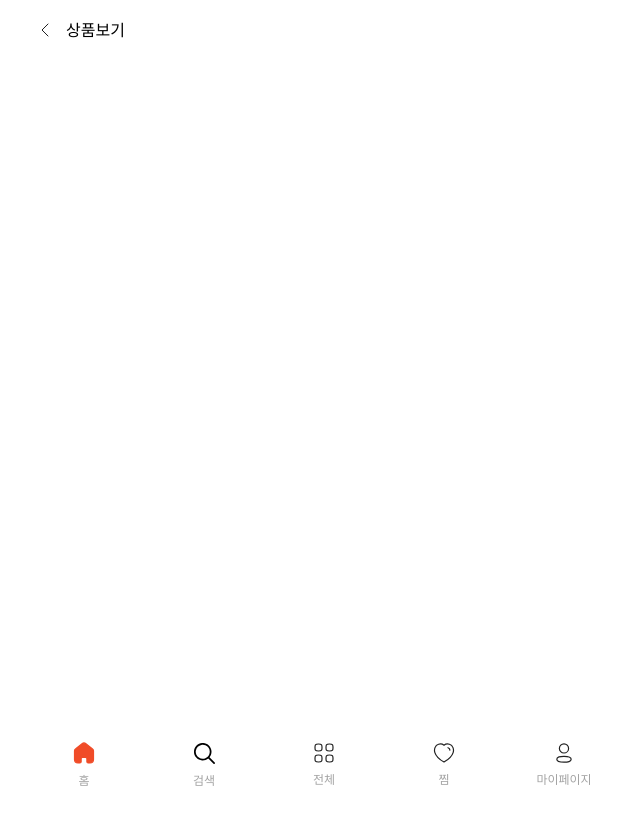
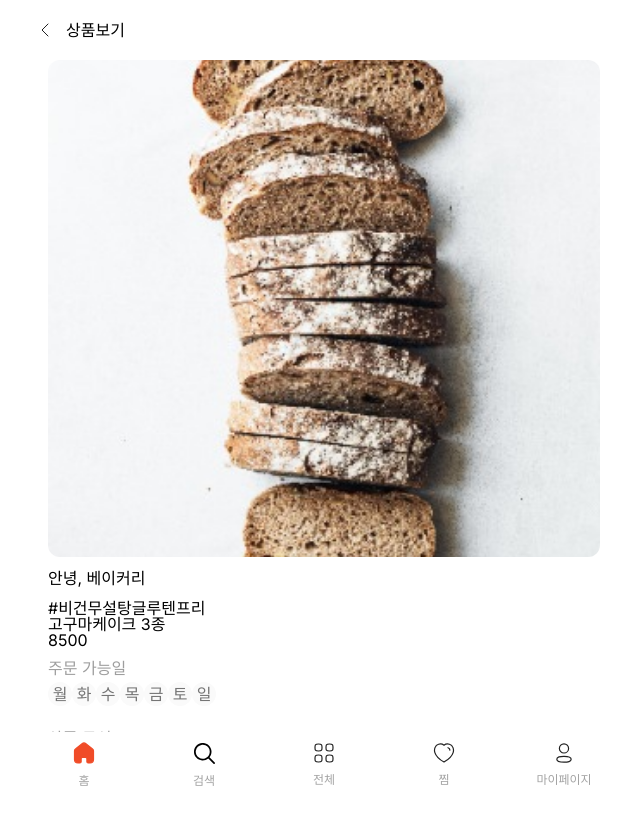
Before and after one commit to hyejinny97/bbangle, a Next.js app: page /products/1 in a window 1280 px wide. Shown: the top 824 px of the page, without its empty margins (316-956 px from the left). Before the commit the page ends 800 px from the top, so only its background shows below. Built offline with nearby package versions, Linux system fonts and the light colour scheme.

Commit message:
💄 Design:  상세페이지 레이아웃

```diff
--- a/src/app/products/[id]/page.tsx
+++ b/src/app/products/[id]/page.tsx
@@ -1,9 +1,64 @@
+'use client';
+
 import Header from '@/components/commons/header/server/Header';
+
+const product = {
+    id: 1,
+    category: '상품별',
+    productImg: '/assets/breadImg.jpeg',
+    productName: '고구마케이크 3종',
+    storeName: '안녕, 베이커리',
+    tag: ['#비건', '무설탕', '글루텐프리'],
+    price: 8500
+};
+const ProductInfo = () => {
+    return (
+        <div className="flex-col flex-wrap w-[92%] m-auto  gap-x-[4%] gap-y-2">
+            <div className="py-[13.5px]">{product.storeName}</div>
+            <div>
+                <div>{product.tag}</div>
+                <div>{product.productName}</div>
+                <div>{product.price}</div>
+            </div>
+            <div className="flex flex-col gap-3">
+                <div className="py-3">
+                    <h2 className="text-[#9E9E9E] pb-[6px]">주문 가능일</h2>
+                    <div className="flex">
+                        {['월', '화', '수', '목', '금', '토', '일'].map(item => (
+                            <div
+                                key={item}
+                                className="rounded-full w-[24px] h-[24px] text-[#757575] bg-[#FAFAFA] flex items-center justify-center"
+                            >
+                                {item}
+                            </div>
+                        ))}
+                    </div>
+                </div>
+                <div>
+                    <h2 className="text-[#9E9E9E] pb-[6px]">상품 구성</h2>
+                    <div>상품입니다</div>
+                </div>
+            </div>
+        </div>
+    );
+};
+const ProductImgs = () => {
+    return (
+        <div className="flex flex-wrap w-[92%] m-auto  gap-x-[4%] gap-y-2">
+            <div
+                className="w-full pb-[90%] bg-cover bg-center rounded-xl"
+                style={{ backgroundImage: `url(${product.productImg})` }}
+            ></div>
+        </div>
+    );
+};
 
 const ProductDetail = () => {
     return (
         <>
             <Header title="상품보기" />
+            <ProductImgs />
+            <ProductInfo />
         </>
     );
 };
```
Also changed, not shown: 1 other file (tests, documents, lock files or other folders).
